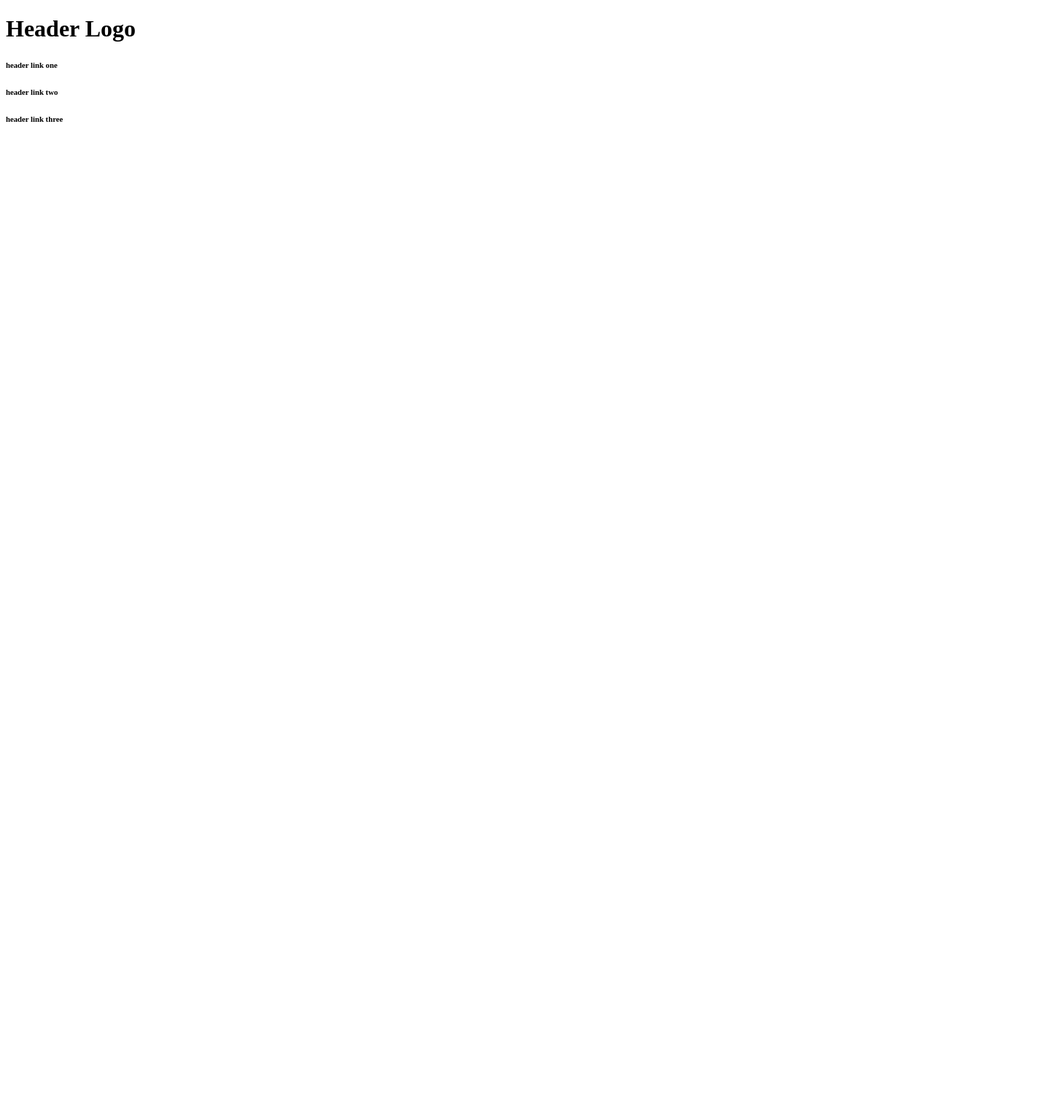
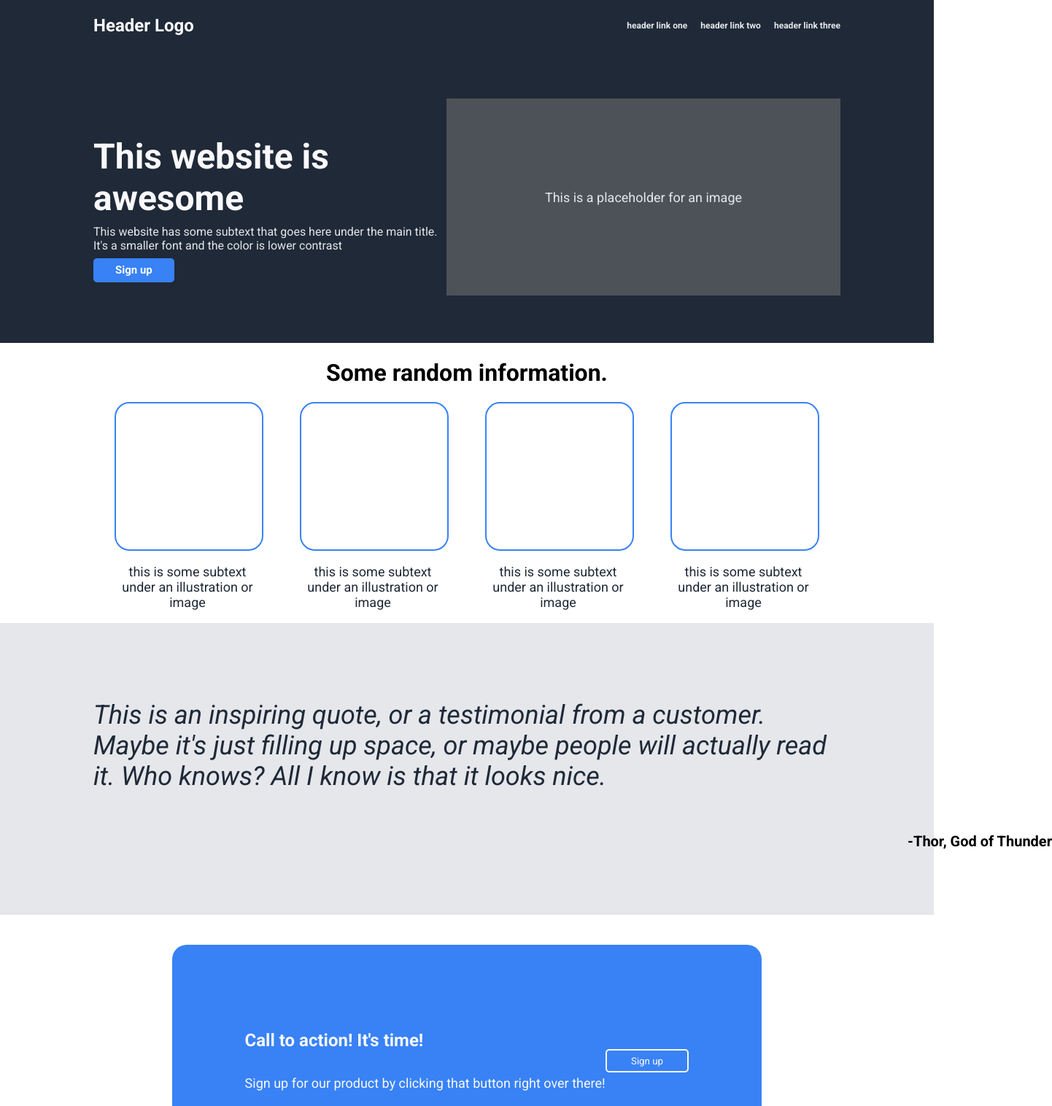
Before and after one commit to Redekian/odin-landing-page, a plain HTML site: page index.html in a window 1280 px wide. Shown: the top 1516 px of the page at 73% size, 1442 px wide, since content can reach past the window. Before the commit the page ends 800 px from the top, so only its background shows below. Drawn offline with Linux system fonts and the light colour scheme.

Commit message:
Finished

```diff
--- a/index.html
+++ b/index.html
@@ -11,15 +11,63 @@
     <link
         href="https://fonts.googleapis.com/css2?family=Roboto:ital,wght@0,100;0,300;0,400;0,500;0,700;0,900;1,100;1,300;1,400;1,700;1,900&display=swap"
         rel="stylesheet">
+    <link rel="stylesheet" href="./styles.css">
 </head>
 
 <body>
     <header>
         <h1>Header Logo</h1>
-        <h6>header link one</h6>
-        <h6>header link two</h6>
-        <h6>header link three</h6>
+        <div class="header-links">
+            <h6>header link one</h6>
+            <h6>header link two</h6>
+            <h6>header link three</h6>
+        </div>
     </header>
+    <div class="hero">
+        <div class="hero-text">
+            <h1>This website is awesome</h1>
+            <p>This website has some subtext that goes here under the main title. It's a smaller font and the color is
+                lower contrast</p>
+            <button>Sign up</button>
+        </div>
+        <div class="hero-image">This is a placeholder for an image</div>
+    </div>
+    <div class="info">
+        <h1>Some random information.</h1>
+        <div class="items">
+            <div class="item">
+                <div></div>
+                <p>this is some subtext under an illustration or image</p>
+            </div>
+            <div class="item">
+                <div></div>
+                <p>this is some subtext under an illustration or image</p>
+            </div>
+            <div class="item">
+                <div></div>
+                <p>this is some subtext under an illustration or image</p>
+            </div>
+            <div class="item">
+                <div></div>
+                <p>this is some subtext under an illustration or image</p>
+            </div>
+        </div>
+    </div>
+    <div class="quote">
+        <p>This is an inspiring quote, or a testimonial from a customer. Maybe it's just filling up space, or maybe
+            people will actually read it. Who knows? All I know is that it looks nice.</p>
+        <p>-Thor, God of Thunder</p>
+    </div>
+    <div class="register">
+        <div class="outline">
+            <div>
+                <h1>Call to action! It's time!</h1>
+                <p>Sign up for our product by clicking that button right over there!</p>
+            </div>
+            <button>Sign up</button>
+        </div>
+    </div>
+    <footer>Copyright © The Odin Project 2023</footer>
 
 </body>
 
--- /dev/null
+++ b/styles.css
@@ -0,0 +1,191 @@
+* {
+    font-family: Roboto, sans-serif;
+}
+
+body {
+    margin: 0;
+    padding: 0;
+}
+
+header {
+    background-color: #1F2937;
+    display: flex;
+    justify-content: center;
+    align-items: center;
+    justify-content: space-between;
+    padding: 0 10%;
+}
+
+header h1 {
+    font-size: 24px;
+    color: #F9F8FA;
+}
+
+.header-links {
+    display: flex;
+    color: #E5E7EB;
+    font-size: 18px;
+    gap: 1em;
+}
+
+.header-links:hover {
+    cursor: pointer;
+}
+
+.hero {
+    background-color: #1F2937;
+    width: auto;
+    height: 400px;
+    padding: 0 10%;
+    display: flex;
+    align-items: center;
+    justify-content: space-between;
+}
+
+.hero-text {
+    display: flex;
+    flex-direction: column;
+}
+
+.hero-text h1 {
+    color: #F9F8FA;
+    font-size: 48px;
+    font-weight: extra-bold;
+    width: 10em;
+    margin-bottom: 0;
+}
+
+.hero-text p {
+    margin: 0.5em 0;
+    color: #E5E7EB;
+    width: 30em;
+}
+
+.hero-text button {
+ background-color: #3882F6;
+ border-radius: 5px;
+ width: fit-content;
+ border: none;
+ padding: 0.5em 2em;
+ color: #F9F8FA;
+ font-weight: bold;
+ font-size: 15px;
+}
+
+.hero-image {
+    height: 15em;
+    width: 30em;
+    background-color: rgba(125, 125, 125, 0.5);
+    display: flex;
+    justify-content: center;
+    align-items: center;
+    color:#E5E7EB;
+    font-size: 18px;
+}
+
+.info {
+    display: flex;
+    flex-direction: column;
+    justify-content: center;
+    align-items: center;
+}
+
+.items {
+    display: flex;
+    justify-content: center;
+    align-items: center;
+    gap: 50px;
+}
+
+.item div {
+    border: solid 2px#3882F6;
+    height: 200px;
+    width: 200px;
+    border-radius: 10%;
+}
+
+.item p {
+    width: 200px;
+    text-align: center;
+    color: #1F2937;
+    font-size: 18px
+}
+
+.quote {
+    height: 400px;
+    display: flex;
+    flex-direction: column;
+    align-items: center;
+    justify-content: center;
+    background-color: #E5E7EB;
+}
+
+.quote p:nth-of-type(1) {
+    font-size: 36px;
+    font-style: italic;
+    font-weight: light;
+    color: #1f2937;
+    padding: 0 10%;
+    width: auto;
+}
+
+.quote p:nth-of-type(2) {
+    text-align: end;
+    font-weight: bold;
+    font-size: 20px;
+    width: 1604px;
+}
+
+.register {
+    height: 400px;
+    display: flex;
+    justify-content: center;
+    align-items: center;
+    width: auto;
+}
+
+.outline {
+    display: flex;
+    background-color: #3882F6;
+    border-radius: 20px;
+    width: auto;
+    justify-content: center;
+    align-items: center;
+    padding: 100px 100px;
+}
+
+.outline div {
+    display: flex;
+    flex-direction: column;
+}
+
+.outline button {
+    height: fit-content;
+    border: solid 2px #F9F8FA;
+    background-color: #3882F6;
+    color: #F9F8FA;
+    border-radius: 5px;
+    padding: 0.5em 2.5em;
+}
+
+.outline h1 {
+    font-size: 24px;
+    color: #F9F8FA;
+}
+
+.outline p {
+    font-size: 18px;
+    color:#F9F8FA;
+    height: auto;
+}
+
+footer {
+    background-color: #1F2937;
+    text-align: center;
+    display: flex;
+    justify-content: center;
+    align-items: center;
+    height: 70.18px;
+    font-size: 16px;
+    color: #E5E7EB;
+}
```
